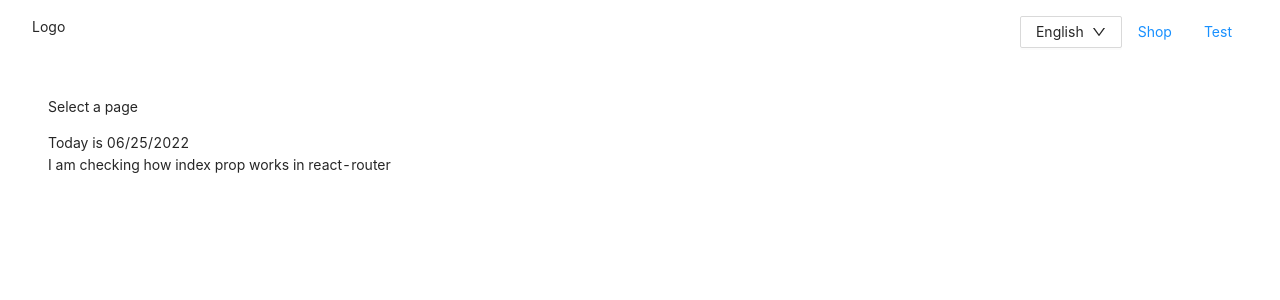
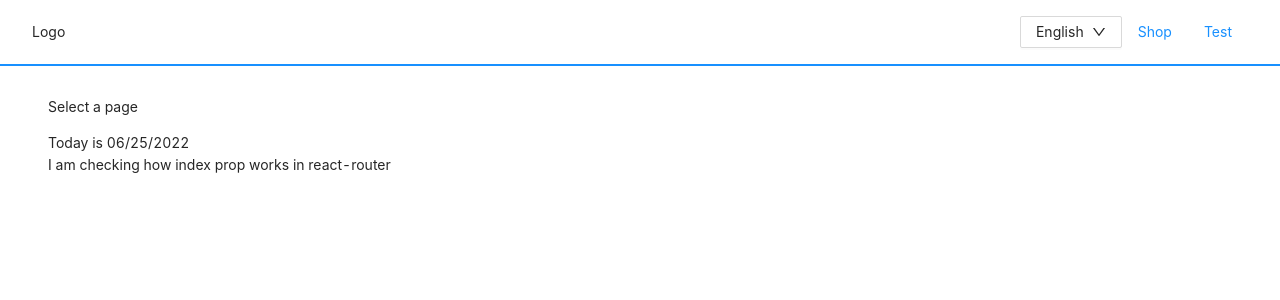
Before and after one commit to Red02Raccoon/shop, a React (Create React App) app: page / in a window 1280 px wide. Shown: the top 300 px of the page. Built offline with nearby package versions, Linux system fonts and the light colour scheme.

Commit message:
add type for styles

```diff
--- a/src/components/Header/Header.module.scss
+++ b/src/components/Header/Header.module.scss
@@ -1,3 +1,3 @@
 .header {
-    @apply flex justify-between py-4 px-8 border-slate-100 border-b-2 bg-white fixed w-full top-0 left-0 z-10;
+    @apply flex justify-between items-center py-4 px-8 border-slate-100 border-b-2 bg-white fixed w-full top-0 left-0 z-10;
 }
--- a/src/components/Header/Header.tsx
+++ b/src/components/Header/Header.tsx
@@ -4,9 +4,13 @@ import { FormattedMessage } from 'react-intl';
 import { NavBar } from '../NavBar';
 import { LanguageToggle } from '../LanguageToggle';
 
-import styles from './Header.module.scss';
+import customStyles from './Header.module.scss';
 
-const Header = () => {
+interface Props {
+    styles?: React.CSSProperties;
+}
+
+const Header: React.FC<Props> = ({ styles }) => {
     const navigate = useNavigate();
 
     const handleLogoClick = () => {
@@ -14,8 +18,8 @@ const Header = () => {
     };
 
     return (
-        <div className={styles.header}>
-            <div className="logo" data-testid="logo" onClick={handleLogoClick}>
+        <div className={customStyles.header} style={styles}>
+            <div className="logo items-center" data-testid="logo" onClick={handleLogoClick}>
                 <FormattedMessage id="tr_logo" />
             </div>
 
--- a/src/pages/Home/Home.tsx
+++ b/src/pages/Home/Home.tsx
@@ -5,7 +5,7 @@ import { Header } from 'components';
 const Home = () => {
     return (
         <div className="bg-white">
-            <Header />
+            <Header styles={{ borderBottom: '2px solid #1890ff' }} />
 
             <div className="max-w-2xl mx-auto py-16 px-4 sm:py-20 sm:px-6 lg:max-w-7xl lg:px-8">
                 <Outlet />
```
Also changed, not shown: notes.txt.
